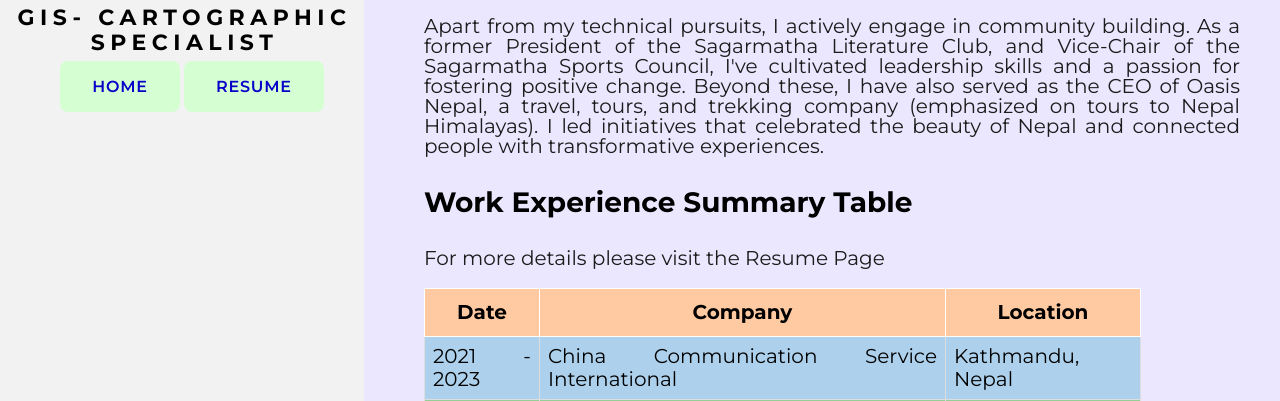
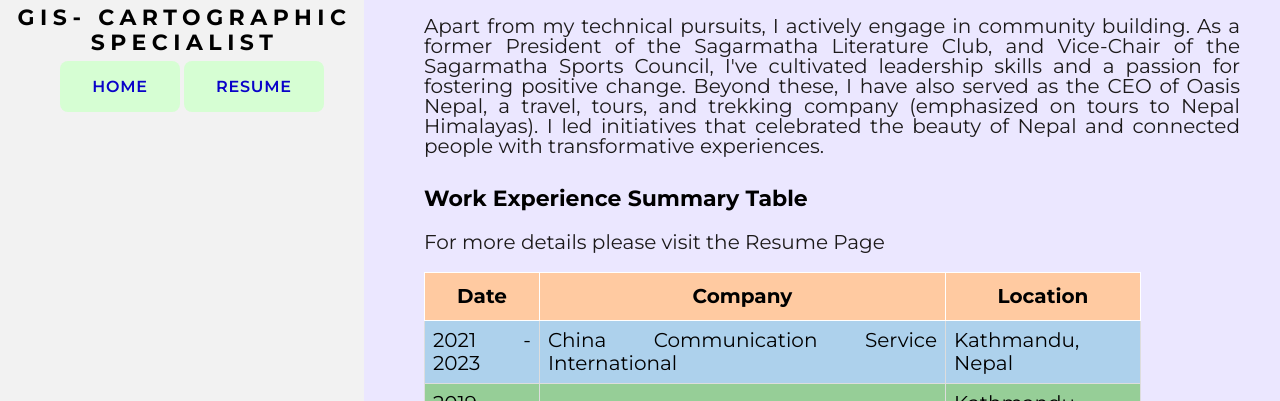
Before and after one commit to keyrun99/webcom, a plain HTML site: page index.html in a window 1280 px wide. Shown: the part 399-800 px from the top of the page. Drawn offline with Linux system fonts and the light colour scheme.

Commit message:
Update index.html

```diff
--- a/index.html
+++ b/index.html
@@ -73,7 +73,7 @@
 
 
         <div class = "content">
-          <h1>Work Experience Summary Table</h1>
+          <h2>Work Experience Summary Table</h2>
           <p>For more details please visit the Resume Page</p>
 
           <!--Summary of the work experience is illustrated in the form of table in main page-->
```
